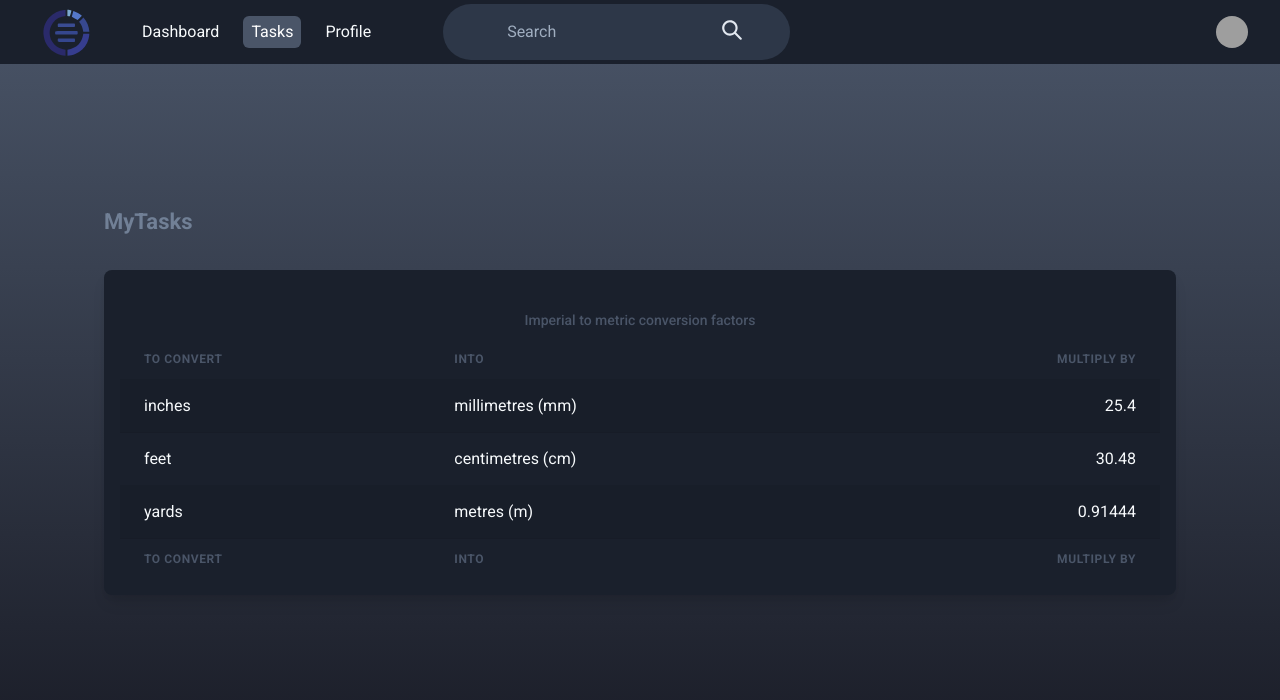
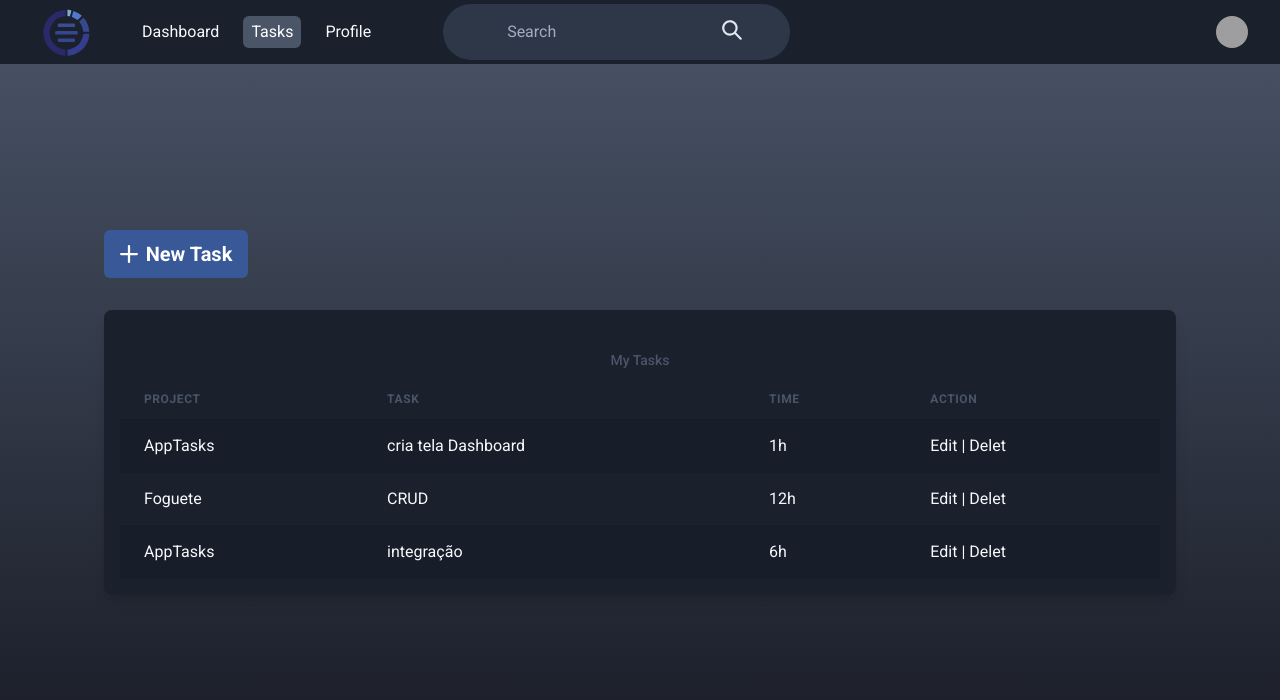
Before and after one commit to DaksonC/apptasks, a React (Vite) app: page /tasks in a window 1280 px wide. Shown: the top 700 px of the page. Built offline with nearby package versions, Linux system fonts and the light colour scheme; grey boxes are pictures that could not be loaded.

Commit message:
feat: finaliza layout da página de Tasks

```diff
--- a/src/page/Tasks/index.tsx
+++ b/src/page/Tasks/index.tsx
@@ -1,5 +1,7 @@
+import { AddIcon } from "@chakra-ui/icons";
 import {
   Box,
+  Button,
   Flex,
   Table,
   TableCaption,
@@ -7,7 +9,6 @@ import {
   Tbody,
   Td,
   Text,
-  Tfoot,
   Th,
   Thead,
   Tr,
@@ -33,45 +34,51 @@ export function Tasks() {
         bgGradient="linear(to-t, gray.900, gray.600)"
       >
         <Flex direction="column" w="100%" maxW="1120px" mx="auto" px="6">
-          <Text color="gray.500" fontSize="2xl" fontWeight="bold" mb="8">
-            MyTasks
-          </Text>
+          <Button
+            as="a"
+            w={["sm", "9rem"]}
+            colorScheme="facebook"
+            size="lg"
+            mt="6"
+            mb="8"
+            leftIcon={<AddIcon />}
+            href="/tasks/create"
+          >
+            <Text fontSize="xl" fontWeight="bold">
+              New Task
+            </Text>
+          </Button>
           <TableContainer bg="gray.800" borderRadius="8" boxShadow="lg" p="4">
             <Table variant="striped" colorScheme="blackAlpha">
-              <TableCaption placement="top">
-                Imperial to metric conversion factors
-              </TableCaption>
+              <TableCaption placement="top">My Tasks</TableCaption>
               <Thead>
                 <Tr>
-                  <Th>To convert</Th>
-                  <Th>into</Th>
-                  <Th isNumeric>multiply by</Th>
+                  <Th>Project</Th>
+                  <Th>Task</Th>
+                  <Th>Time</Th>
+                  <Th>Action</Th>
                 </Tr>
               </Thead>
               <Tbody>
                 <Tr>
-                  <Td>inches</Td>
-                  <Td>millimetres (mm)</Td>
-                  <Td isNumeric>25.4</Td>
+                  <Td>AppTasks</Td>
+                  <Td>cria tela Dashboard</Td>
+                  <Td>1h</Td>
+                  <Td>Edit | Delet</Td>
                 </Tr>
                 <Tr>
-                  <Td>feet</Td>
-                  <Td>centimetres (cm)</Td>
-                  <Td isNumeric>30.48</Td>
+                  <Td>Foguete</Td>
+                  <Td>CRUD</Td>
+                  <Td>12h</Td>
+                  <Td>Edit | Delet</Td>
                 </Tr>
                 <Tr>
-                  <Td>yards</Td>
-                  <Td>metres (m)</Td>
-                  <Td isNumeric>0.91444</Td>
+                  <Td>AppTasks</Td>
+                  <Td>integração</Td>
+                  <Td>6h</Td>
+                  <Td>Edit | Delet</Td>
                 </Tr>
               </Tbody>
-              <Tfoot>
-                <Tr>
-                  <Th>To convert</Th>
-                  <Th>into</Th>
-                  <Th isNumeric>multiply by</Th>
-                </Tr>
-              </Tfoot>
             </Table>
           </TableContainer>
         </Flex>
```
